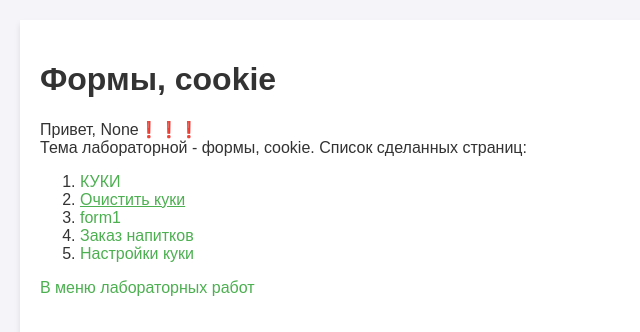
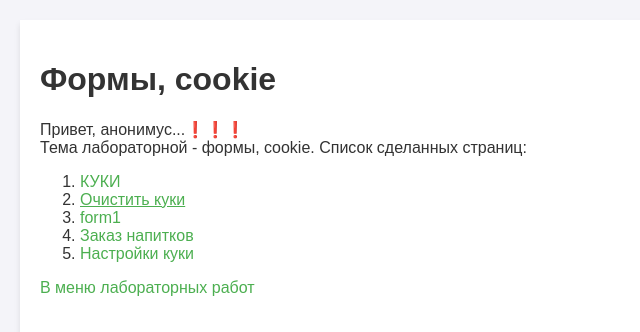
Before and after one commit to augenblickee/web-2-sem, a Flask app: page /lab3/ in a window 1280 px wide. Shown: the part 77-409 px from the top of the page, without its empty margins (0-640 px from the left). Run offline with Flask 3, Linux system fonts and the light colour scheme.

Commit message:
Анонимус возравст

```diff
--- a/lab3.py
+++ b/lab3.py
@@ -6,9 +6,10 @@ errors ={}
 
 @lab3.route('/lab3/')
 def lab():
+    age = request.cookies.get('age')
     name = request.cookies.get('name')
     name_color = request.cookies.get('name_color')
-    return render_template('/lab3/lab3.html', name=name, name_color=name_color)
+    return render_template('/lab3/lab3.html', name=name, name_color=name_color, age=age)
 
 
 @lab3.route('/lab3/cookie')
--- a/templates/lab3/lab3.html
+++ b/templates/lab3/lab3.html
@@ -6,7 +6,11 @@
 {# основной контент#}
 {% block main %}
     <h1>Формы, cookie</h1>
-    <div>Привет, <span style="color: {{name_color}}">{{name}}</span>&#10071;&#10071;&#10071;</div>
+    {% if name %}
+        <div>Привет, <span style="color: {{name_color}}">{{name}}, твой возраст {{age}}</span>&#10071;&#10071;&#10071;</div>
+    {% else %}
+        <div>Привет, анонимус...</span>&#10071;&#10071;&#10071;</div>
+    {% endif %}
     <div>Тема лабораторной - формы, cookie. Список сделанных страниц:</div>
     <ol>
         <li>
```
